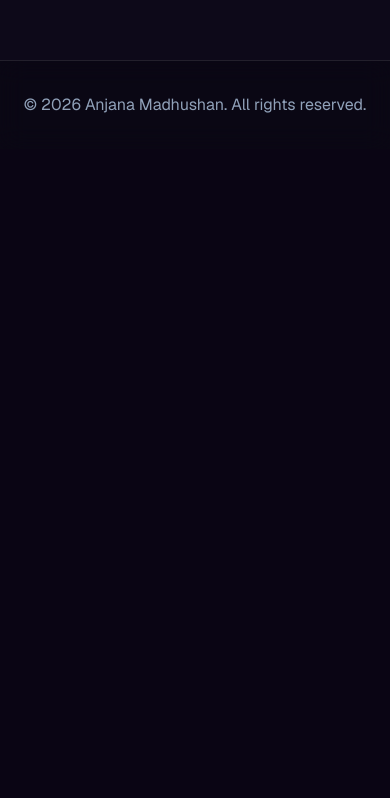
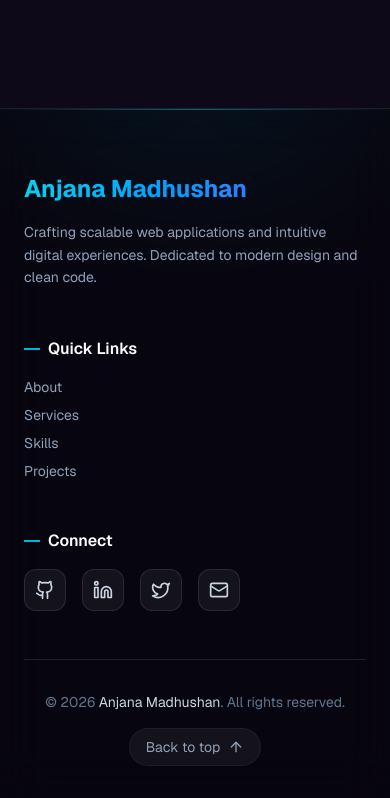
Before and after one commit to AnjanaMadhushanaj/myportfolio, a Next.js app in the folder frontend/: page / in a window 390 px wide. Shown: the part 8653-9451 px from the top of the page. Before the commit the page ends 8802 px from the top, so only its background shows below. Built offline with nearby package versions, Linux system fonts and the light colour scheme.

Commit message:
feat: redesign portfolio footer with modern glassmorphism UI

```diff
--- a/frontend/src/app/page.tsx
+++ b/frontend/src/app/page.tsx
@@ -6,6 +6,7 @@ import About from '@/components/ui/About';
 import Services from '@/components/ui/Services';
 import Skills from '@/components/ui/Skills';
 import Projects from '@/components/ui/Projects';
+import Footer from '@/components/ui/Footer';
 
 export default function Home() {
   return (
@@ -44,10 +45,8 @@ export default function Home() {
           <Projects />
         </div>
 
-        {/* Simple Footer */}
-        <footer className="py-8 text-center text-slate-400 border-t border-white/10 mt-12 bg-black/20 backdrop-blur-md">
-          <p>© {new Date().getFullYear()} Anjana Madhushan. All rights reserved.</p>
-        </footer>
+        {/* Premium Footer */}
+        <Footer />
       </div>
     </main>
   );
--- /dev/null
+++ b/frontend/src/components/ui/Footer.tsx
@@ -0,0 +1,90 @@
+"use client";
+
+import { Github, Linkedin, Twitter, Mail, ArrowUp } from 'lucide-react';
+import Link from 'next/link';
+
+export default function Footer() {
+  const scrollToTop = () => {
+    window.scrollTo({ top: 0, behavior: 'smooth' });
+  };
+
+  return (
+    <footer className="relative mt-24 border-t border-white/10 bg-black/40 backdrop-blur-xl overflow-hidden">
+      {/* Decorative top gradient line */}
+      <div className="absolute top-0 left-0 right-0 h-[1px] bg-gradient-to-r from-transparent via-cyan-500/50 to-transparent"></div>
+
+      {/* Background glow effects */}
+      <div className="absolute -top-24 left-1/2 -translate-x-1/2 w-[300px] h-[100px] bg-cyan-500/20 blur-[100px] rounded-full pointer-events-none"></div>
+
+      <div className="max-w-7xl mx-auto px-6 pt-16 pb-8">
+        <div className="grid grid-cols-1 md:grid-cols-3 gap-12 mb-12 relative z-10">
+          {/* Brand & Intro */}
+          <div className="space-y-4">
+            <h3 className="text-2xl font-bold bg-gradient-to-r from-cyan-400 to-blue-500 bg-clip-text text-transparent inline-block">
+              Anjana Madhushan
+            </h3>
+            <p className="text-slate-400 text-sm leading-relaxed max-w-sm">
+              Crafting scalable web applications and intuitive digital experiences. Dedicated to modern design and clean code.
+            </p>
+          </div>
+
+          {/* Quick Links */}
+          <div className="space-y-4">
+            <h4 className="text-white font-semibold flex items-center gap-2">
+              <span className="w-4 h-[2px] bg-cyan-500"></span>
+              Quick Links
+            </h4>
+            <div className="flex flex-col gap-2">
+              {['About', 'Services', 'Skills', 'Projects'].map((link) => (
+                <Link
+                  key={link}
+                  href={`#${link.toLowerCase()}`}
+                  className="text-slate-400 hover:text-cyan-400 transition-colors w-w-fit text-sm"
+                >
+                  {link}
+                </Link>
+              ))}
+            </div>
+          </div>
+
+          {/* Socials & Connect */}
+          <div className="space-y-4">
+            <h4 className="text-white font-semibold flex items-center gap-2">
+              <span className="w-4 h-[2px] bg-cyan-500"></span>
+              Connect
+            </h4>
+            <div className="flex gap-4">
+              <a href="https://github.com/AnjanaMadhushanaj" target="_blank" rel="noopener noreferrer" className="p-2.5 bg-white/5 border border-white/10 rounded-xl hover:bg-cyan-500/10 hover:border-cyan-500/30 hover:-translate-y-1 hover:text-cyan-400 transition-all text-slate-300">
+                <Github size={20} />
+              </a>
+              <a href="#" target="_blank" rel="noopener noreferrer" className="p-2.5 bg-white/5 border border-white/10 rounded-xl hover:bg-cyan-500/10 hover:border-cyan-500/30 hover:-translate-y-1 hover:text-cyan-400 transition-all text-slate-300">
+                <Linkedin size={20} />
+              </a>
+              <a href="#" target="_blank" rel="noopener noreferrer" className="p-2.5 bg-white/5 border border-white/10 rounded-xl hover:bg-cyan-500/10 hover:border-cyan-500/30 hover:-translate-y-1 hover:text-cyan-400 transition-all text-slate-300">
+                <Twitter size={20} />
+              </a>
+              <a href="mailto:contact@example.com" className="p-2.5 bg-white/5 border border-white/10 rounded-xl hover:bg-cyan-500/10 hover:border-cyan-500/30 hover:-translate-y-1 hover:text-cyan-400 transition-all text-slate-300">
+                <Mail size={20} />
+              </a>
+            </div>
+          </div>
+        </div>
+
+        {/* Bottom bar */}
+        <div className="relative z-10 flex flex-col md:flex-row justify-between items-center gap-4 pt-8 border-t border-white/10">
+          <p className="text-slate-500 text-sm text-center md:text-left">
+            © {new Date().getFullYear()} <span className="text-slate-300">Anjana Madhushan</span>. All rights reserved.
+          </p>
+
+          <button
+            onClick={scrollToTop}
+            className="flex items-center gap-2 text-sm text-slate-400 hover:text-cyan-400 transition-colors group px-4 py-2 rounded-full border border-white/5 bg-white/5 hover:bg-cyan-500/10 hover:border-cyan-500/30"
+          >
+            Back to top
+            <ArrowUp size={16} className="group-hover:-translate-y-0.5 transition-transform" />
+          </button>
+        </div>
+      </div>
+    </footer>
+  );
+}
```
